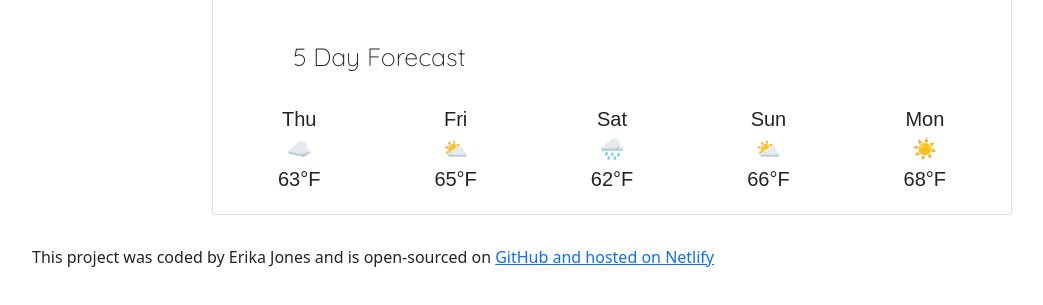
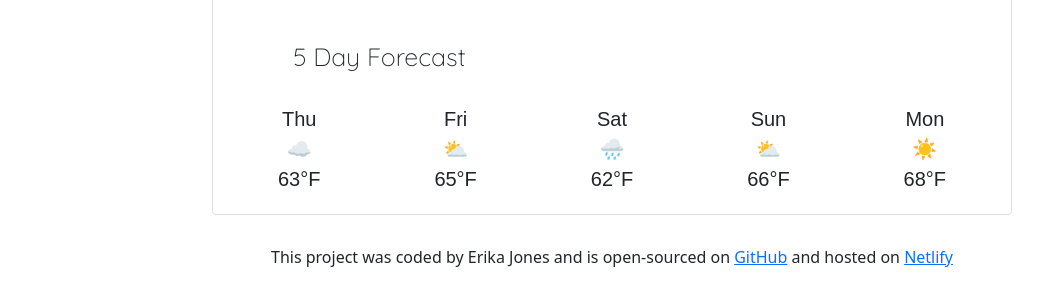
Before and after one commit to erikaanne9/Weather-app, a plain HTML site: page index.html in a window 1280 px wide. Shown: the part 549-854 px from the top of the page, without its empty margins (28-1071 px from the left). Drawn offline with nearby package versions, Linux system fonts and the light colour scheme; files that its build step writes are made by us from their sources; files whose address does not match are found by name.

Commit message:
Edited the link and alignment

```diff
--- a/index.html
+++ b/index.html
@@ -80,7 +80,11 @@
         </div>
       </div>
     </div>
-    <p class="coder-stamp">This project was coded by Erika Jones and is open-sourced on <a href="https://github.com/erikaanne9GitHub">GitHub</a-href> and hosted on <a href="https://app.netlify.com/teams/erikaanne9/overview">Netlify</a></p>
+    <p class="coder-stamp">
+      This project was coded by Erika Jones and is open-sourced on
+      <a href="https://github.com/erikaanne9GitHub">GitHub</a> and hosted on
+      <a href="https://app.netlify.com/teams/erikaanne9/overview">Netlify</a>
+    </p>
     <script src="src/index.js"></script>
   </body>
 </html>
--- a/styles.css
+++ b/src/styles.css
@@ -69,4 +69,5 @@
 
 .coder-stamp {
   padding: 60px;
+  text-align: center;
 }
```
Also changed, not shown: src/index.js (renamed from index.js).
